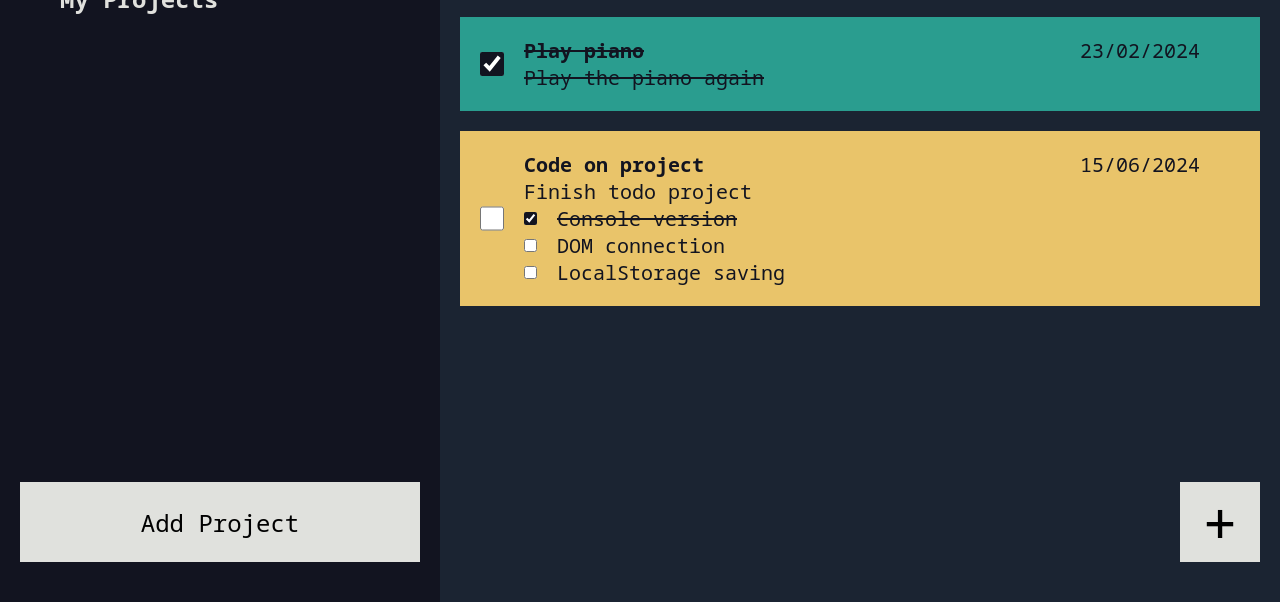
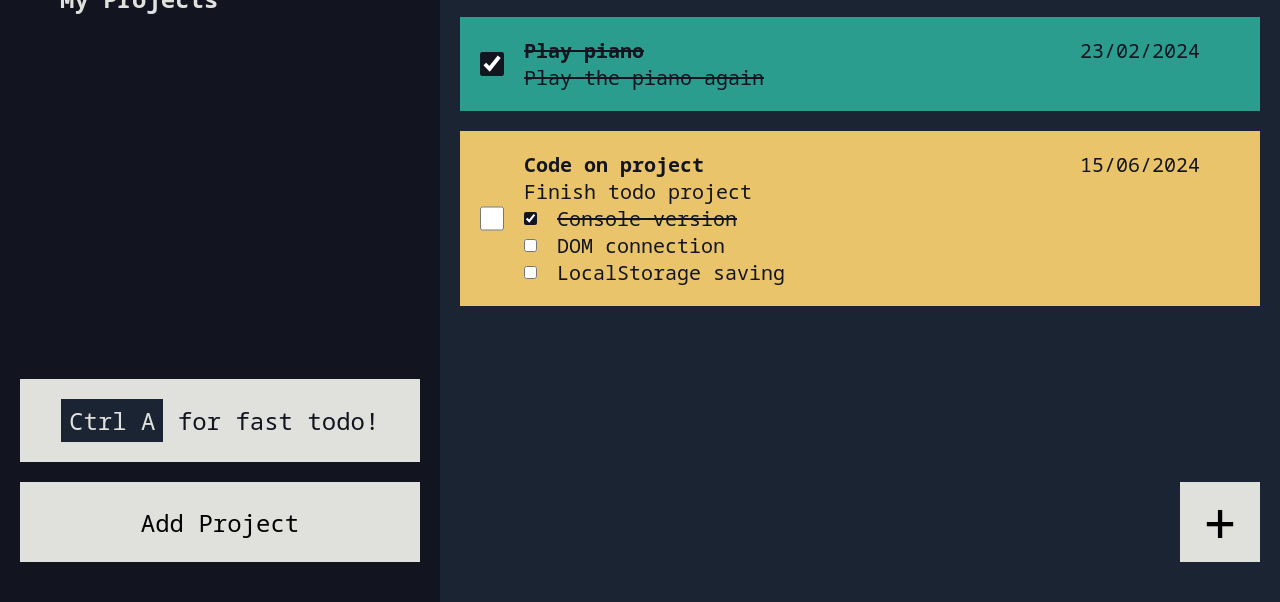
Before and after one commit to Leandecks/todo-list, a website built with webpack: page src/index.html in a window 1280 px wide. Shown: the part 198-800 px from the top of the page. Built offline with nearby package versions, Linux system fonts and the light colour scheme; a web font is replaced by a local one.

Commit message:
Fast todo infobox

```diff
--- a/src/css/style.css
+++ b/src/css/style.css
@@ -13,6 +13,7 @@
     --green: #2a9d8f;
     --yellow: #e9c46a;
     --red: #e63946;
+    --transparent: rgba(0, 0, 0, 0.8);
 }
 
 ::selection {
@@ -73,12 +74,29 @@ body {
     display: flex;
     flex-direction: column;
     gap: .8rem;
+    overflow: scroll;
 }
 
 .sidebar .projects > div {
     display: flex;
     align-items: center;
     gap: 1rem;
+}
+
+.infos {
+    position: absolute;
+    background-color: var(--second);
+    color: var(--prime);
+    padding: 1.25rem 2.05rem;
+    font-size: 1.2rem;
+    bottom: 7rem;
+    left: 1rem;
+}
+
+span.code {
+    background-color: var(--bg);
+    padding: .25rem .4rem;
+    color: var(--second);
 }
 
 .addProjectBtn {
@@ -178,7 +196,7 @@ dialog {
     margin: auto;
     padding: 1rem;
     border: none;
-    background: rgba(0, 0, 0, 0.8);
+    background: var(--transparent);
     color: var(--second);
     font-size: 1.1rem;
 }
--- a/src/index.html
+++ b/src/index.html
@@ -9,7 +9,6 @@
     <link rel="shortcut icon" href="https://leandecks.github.io/img/svg/letter-l.png" type="image/x-icon">
 </head>
 <body>
-
 
     <div class="sidebar">
         <div class="projects-wrapper">
@@ -78,6 +77,9 @@
 
     <button type="button" class="addTodoBtn">+</button>
 
+    <div class="infos">
+        <p><span class="code">Ctrl A</span> for fast todo!</p>
+    </div>
 
 </body>
 </html>
```
